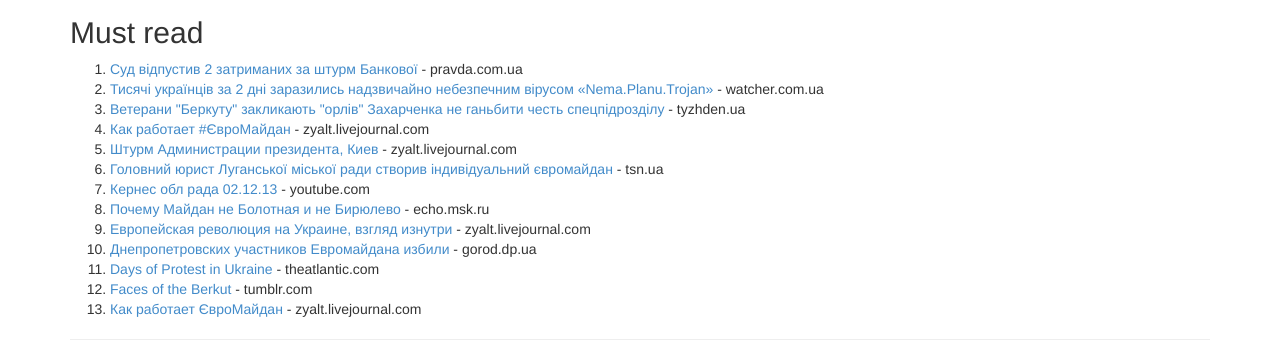
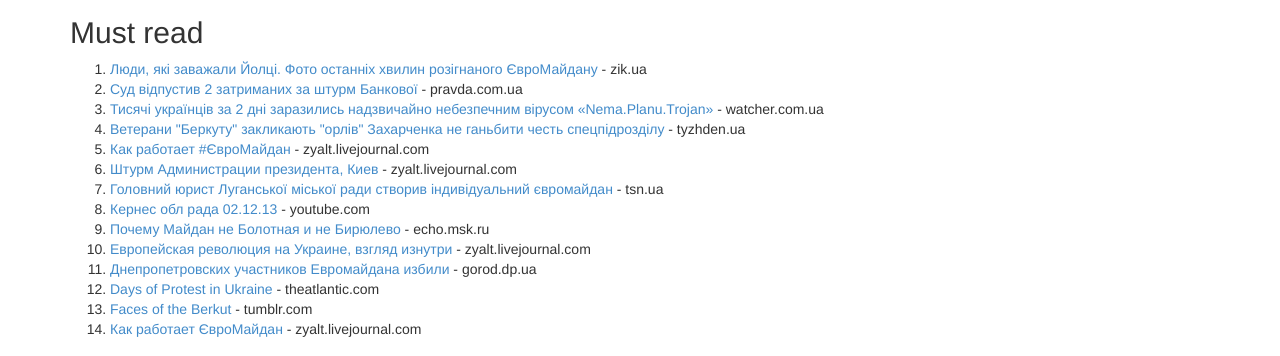
Before and after one commit to aleksey-tk/maidan, a Jekyll site: the page built from articles.html, in a window 1280 px wide, cut to the strip 304-660 px from the top of the page. Built offline with Jekyll 4.4.1, drawn with Linux system fonts in a browser that asks for light colours.

Commit message:
Updated articles.yml

```diff
--- a/_data/articles.yml
+++ b/_data/articles.yml
@@ -1,3 +1,7 @@
+
+- url: http://zik.ua/ua/news/2013/12/04/lyudy_yaki_zavazhaly_yoltsi_foto_ostannih_hvylyn_rozignanogo_yevromaydanu_444804?fb_action_ids=668470416536604
+  title: "Люди, які заважали Йолці. Фото останніх хвилин розігнаного ЄвроМайдану"
+  domain: zik.ua
 - url: http://www.pravda.com.ua/news/2013/12/4/7004865/
   title: "Суд відпустив 2 затриманих за штурм Банкової"
   domain: pravda.com.ua
```
